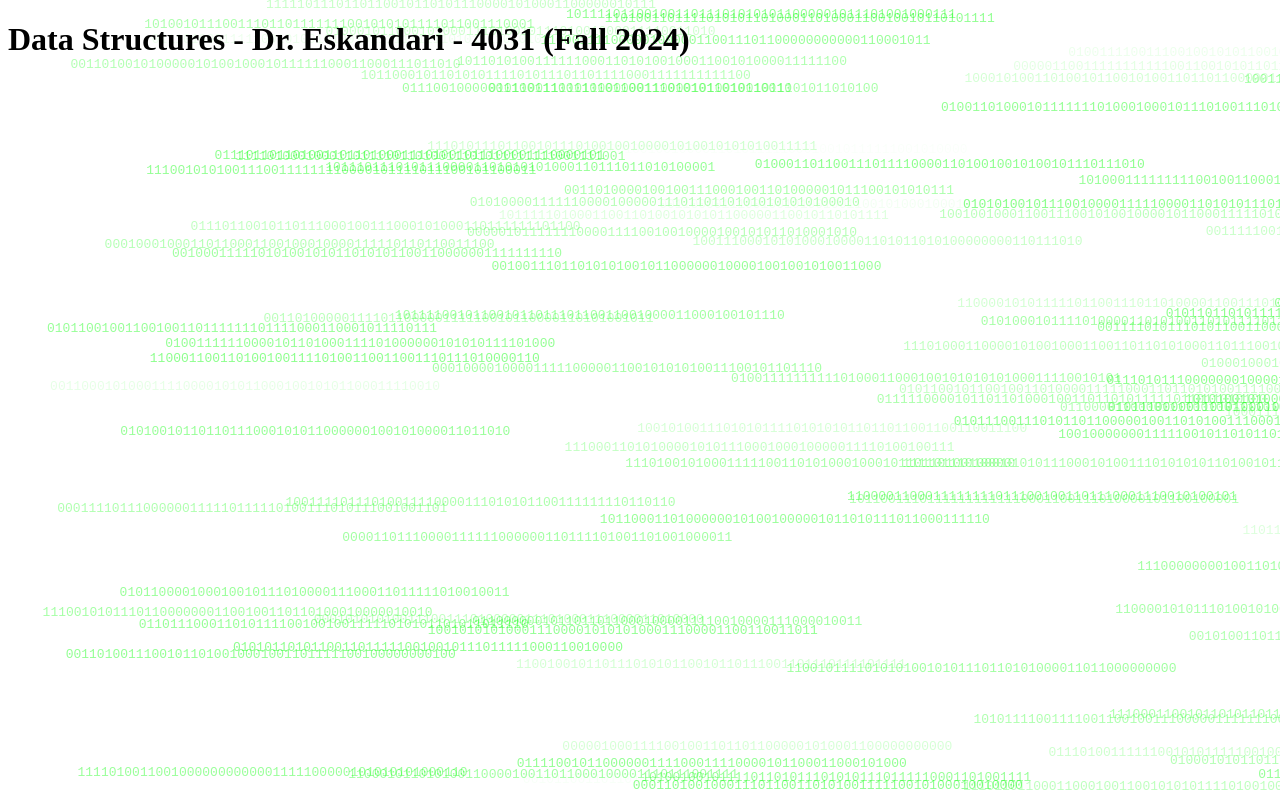
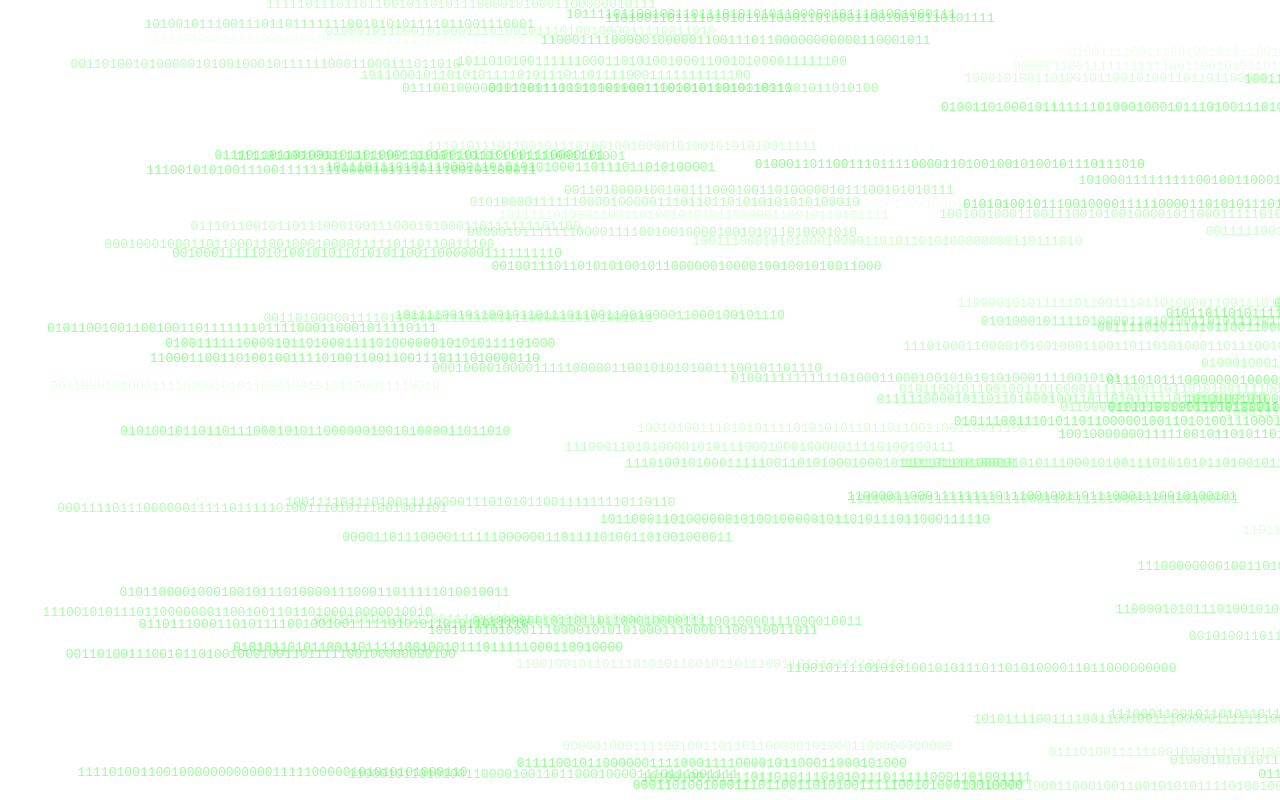
Before and after one commit to Ds-of-Azad-University4032/Ds-4032.github.io, a plain HTML site: page index.html in a window 1280 px wide. Drawn offline with Linux system fonts and the light colour scheme.

Commit message:
Update index.html

```diff
--- a/index.html
+++ b/index.html
@@ -5,18 +5,29 @@
     <meta name="viewport" content="width=device-width, initial-scale=1.0">
     <title>Data Structures - Dr. Eskandari - 4031</title>
     <style>
-        /* ... (Existing CSS styles remain the same) ... */
+        /* ... (Your existing CSS styles) ... */
         #matrix-background {
             position: fixed;
             top: 0;
             left: 0;
             width: 100%;
             height: 100%;
-            z-index: -1; /* Place behind other content */
-            pointer-events: none; /* Don't interfere with clicks */
-            color: rgba(0, 255, 0, 0.6); /* Greenish Matrix style */ /* Greenish Matrix style */
-            font-family: monospace; /* Use a monospace font */
+            z-index: -1; /* Behind other content */
+            pointer-events: none; /* Don't block clicks */
+            color: rgba(0, 255, 0, 0.6); /* Greenish Matrix style */
+            font-family: monospace; /* Monospace font */
             user-select: none; /* Prevent text selection */
+            overflow: hidden; /* Hide overflowing characters */
+        }
+        #matrix-background > div {
+            position: absolute;
+            white-space: pre; /* Preserve spaces */
+            animation: matrixFall 10s linear infinite; /* Default animation */
+            opacity: 0; /* Initially transparent */
+        }
+        @keyframes matrixFall {
+            0% { transform: translateY(100%); opacity: 1; }
+            100% { transform: translateY(-100%); opacity: 0; }
         }
     </style>
 </head>
@@ -24,55 +35,34 @@
 
     <div id="matrix-background"></div>  <!-- Container for Matrix effect -->
 
-    <header>
-        <h1>Data Structures - Dr. Eskandari - 4031 (Fall 2024)</h1>
-    </header>
-
-    <!-- ... Rest of your HTML code ... -->
+    <!-- ... (Your header and other HTML content) ... -->
 
 <script>
     function setDownloadLinks(week, pdfLink, jupyterLink, answerLink) {
-        // ... (Your download link function remains unchanged) ...
+        // ... (Your download link function remains the same) ...
     }
 
-    // Matrix effect code
     const matrixContainer = document.getElementById('matrix-background');
-    const characters = '01'; // Characters to use
+    const characters = '01';
 
     function createMatrixLine() {
         const line = document.createElement('div');
-        line.style.position = 'absolute';
-        line.style.whiteSpace = 'pre';
         let lineText = '';
-        for (let i = 0; i < 50; i++) { // Adjust length of lines
+        for (let i = 0; i < 50; i++) {
             lineText += characters[Math.floor(Math.random() * characters.length)];
         }
         line.textContent = lineText;
         line.style.left = Math.random() * 100 + '%';
         line.style.top = Math.random() * 100 + '%';
-        line.style.animation = `matrixFall ${Math.random() * 15 + 5}s linear infinite`; // Vary animation speed
+        line.style.animationDuration = Math.random() * 15 + 5 + 's'; // Vary animation speed
         matrixContainer.appendChild(line);
     }
 
-    for (let i = 0; i < 100; i++) { // Adjust number of lines
+    for (let i = 0; i < 100; i++) {
         createMatrixLine();
     }
 
-
-    // CSS animation for matrix effect
-    const matrixFall = `
-        @keyframes matrixFall {
-            0% { transform: translateY(100%); opacity: 1; }
-            100% { transform: translateY(-100%); opacity: 0; }
-        }`;
-
-    let styleSheet = document.createElement('style');
-    styleSheet.type = 'text/css';
-    styleSheet.appendChild(document.createTextNode(matrixFall));
-    document.head.appendChild(styleSheet);
-
-
-    // ... (Your download link setup code remains unchanged) ...
+    // ... (Your download link setup code) ...
 </script>
 
 </body>
```
